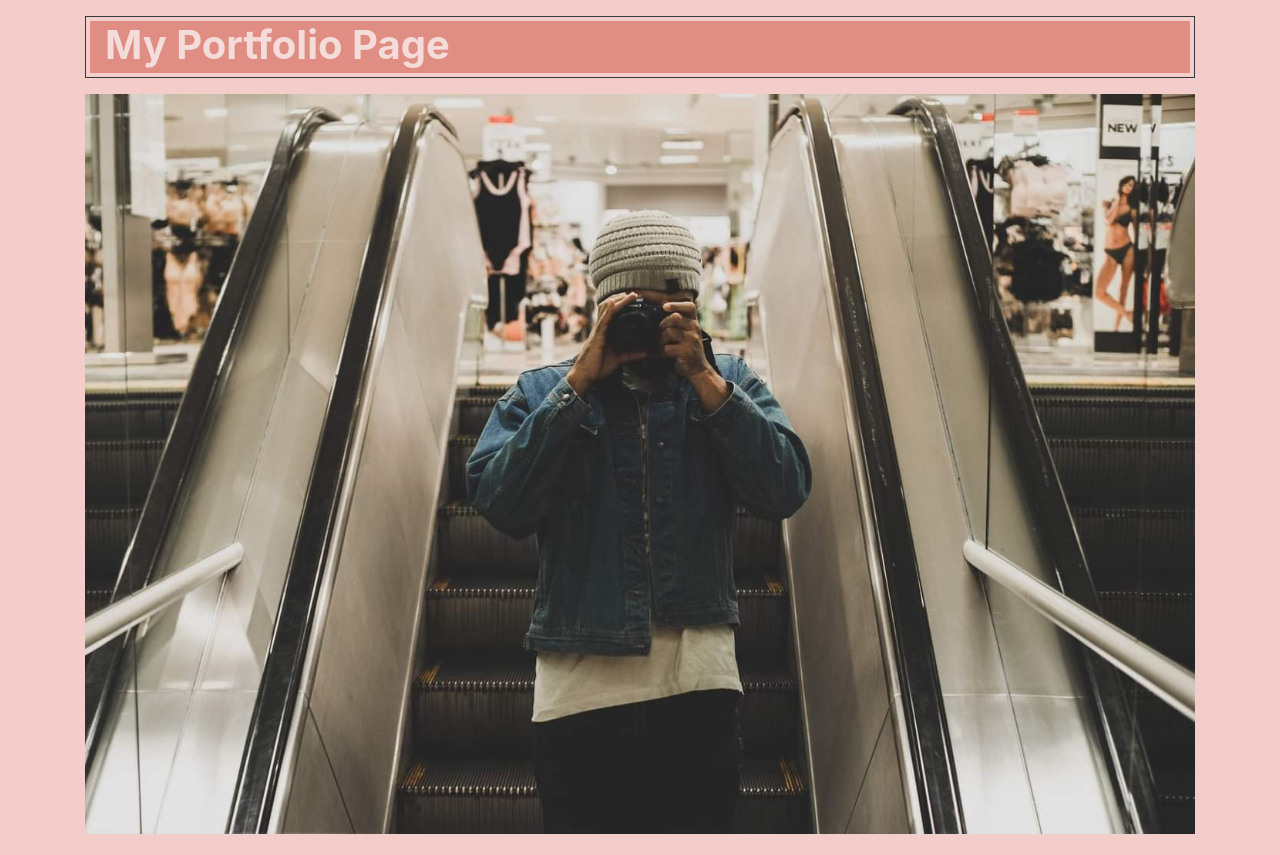
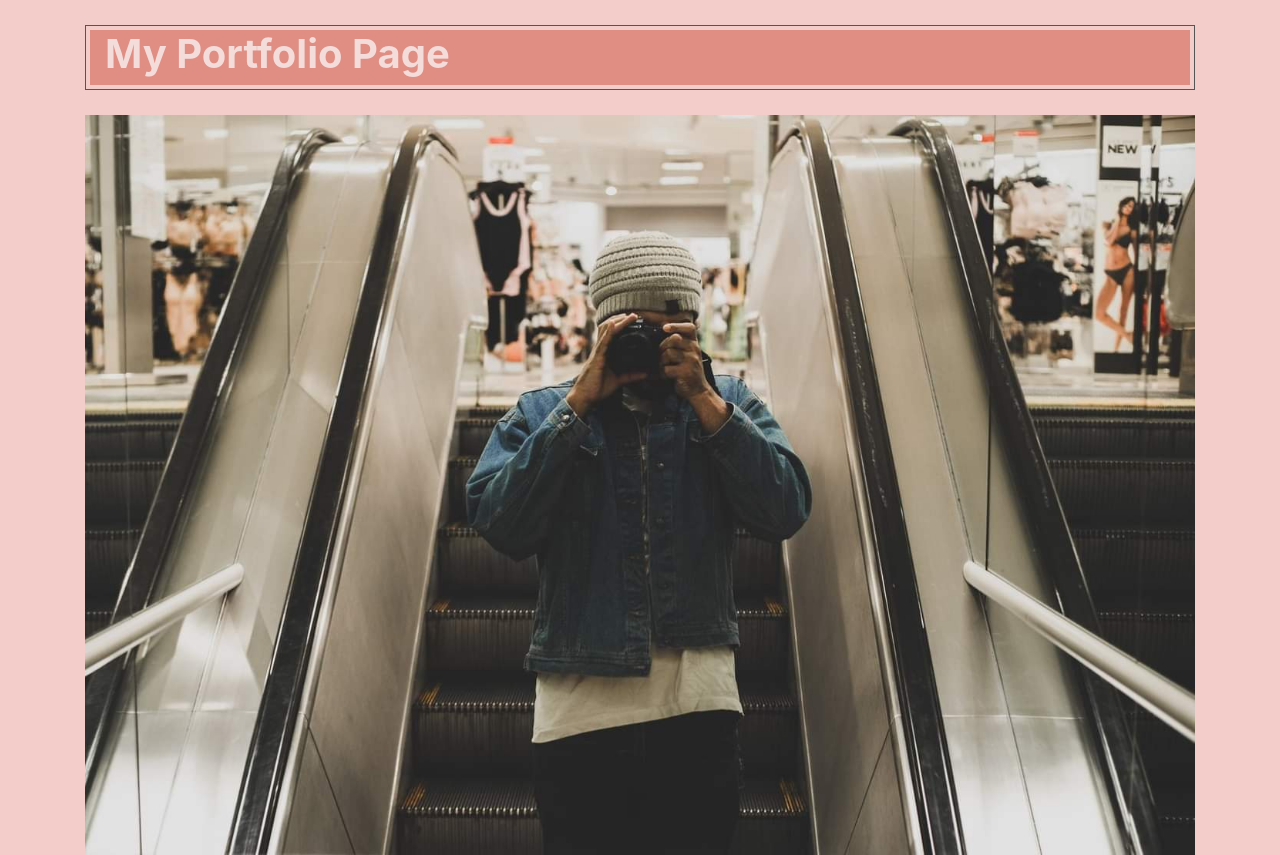
Before and after one commit to Cruduper/portfolio, a plain HTML site: page index.html in a window 1280 px wide. Shown: the top 855 px of the page. Drawn offline with Linux system fonts and the light colour scheme.

Commit message:
added border, margin, padding in CSS sheet instead of using boostrap classes. Fixed whitespace in index.html. Slightly reworded README.

```diff
--- a/css/styles.css
+++ b/css/styles.css
@@ -7,8 +7,18 @@ footer {
   float: right;
 }
 
+h1  {
+  padding-bottom: 7px;
+}
+
+#title  {
+  margin-top: 25px;
+  margin-bottom: 25px;
+  border: 1px solid #555;
+}
+
 p {
-  background-color: rgb(243, 220, 217)
+  background-color: rgb(243, 220, 217);
 }
 
 .emph {
--- a/index.html
+++ b/index.html
@@ -10,10 +10,9 @@
     <div class="container">
 
       <!-- PAGE TITLE -->
-      <div class="border border-2 border-dark p-1 my-3">
-        <h1 class="container salmon-bg light-pink pb-1 ps-5 mb-0"> <strong>My Portfolio Page</strong> </h1>
+      <div class="p-1" id="title">
+        <h1 class="container salmon-bg light-pink mb-0"> <strong>My Portfolio Page</strong> </h1>
       </div>
-
 
       <!-- MAIN IMAGE -->
       <img src="img/eric.jpg" class="img-responsive" width="100%">
@@ -41,8 +40,6 @@
       </div>
     </div>
 
-
-
     <!-- PROJECT LINKS (columns using bootstrap grid) -->
     <div class="container mb-5">
 
@@ -67,7 +64,7 @@
             </div>
             <p class="p-2">
               HTML and CSS used to test out making columns with CSS float.
-            </P>
+            </p>
           </div>
         </div>
         <div class="col-3 border border-2 rounded border-dark p-2">
```
Also changed, not shown: 1 other file.
